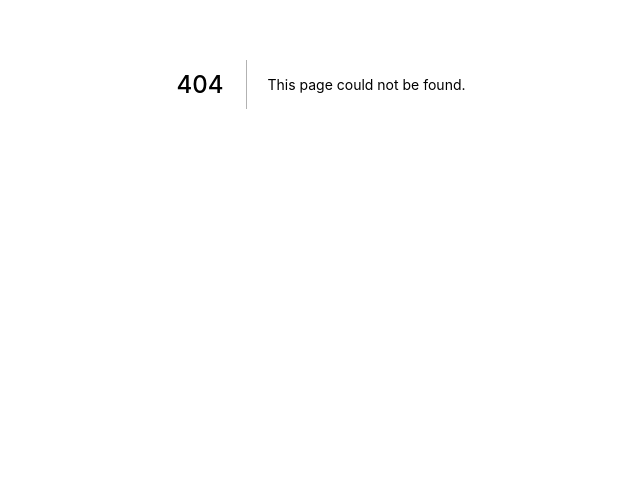
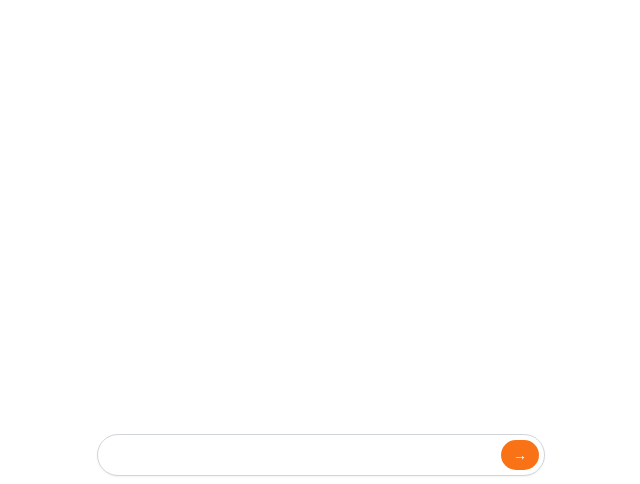
Before and after one commit to mdgarden/carrot-market, a Next.js app: page /chats/1 in a window 1280 px wide. Before the commit this address had no page. Shown: the part 316-800 px from the top of the page, without its empty margins (319-959 px from the left). Built offline with nearby package versions, Linux system fonts and the light colour scheme.

Commit message:
Add Utils

```diff
--- /dev/null
+++ b/libs/utils.ts
@@ -0,0 +1,3 @@
+export function cls(...classnames: string[]) {
+  return classnames.join(" ");
+}
--- /dev/null
+++ b/pages/chats/[id].tsx
@@ -0,0 +1,30 @@
+import type { NextPage } from "next";
+import Layout from "../../components/layout";
+import Message from "../../components/message";
+
+const ChatDetail: NextPage = () => {
+  return (
+    <Layout canGoBack title="Steve">
+      <div className="space-y-4 py-10 px-4 pb-16">
+        <Message message="Hi how much are you selling them for?" />
+        <Message message="I want ￦20,000" reversed />
+        <Message message="미쳤어" />
+        <form className="fixed inset-x-0 bottom-0  bg-white py-2">
+          <div className="relative mx-auto flex w-full  max-w-md items-center">
+            <input
+              type="text"
+              className="w-full rounded-full border-gray-300 pr-12 shadow-sm focus:border-orange-500 focus:outline-none focus:ring-orange-500"
+            />
+            <div className="absolute inset-y-0 right-0 flex py-1.5 pr-1.5">
+              <button className="flex items-center rounded-full bg-orange-500 px-3 text-sm text-white hover:bg-orange-600 focus:ring-2 focus:ring-orange-500 focus:ring-offset-2">
+                &rarr;
+              </button>
+            </div>
+          </div>
+        </form>
+      </div>
+    </Layout>
+  );
+};
+
+export default ChatDetail;
```
